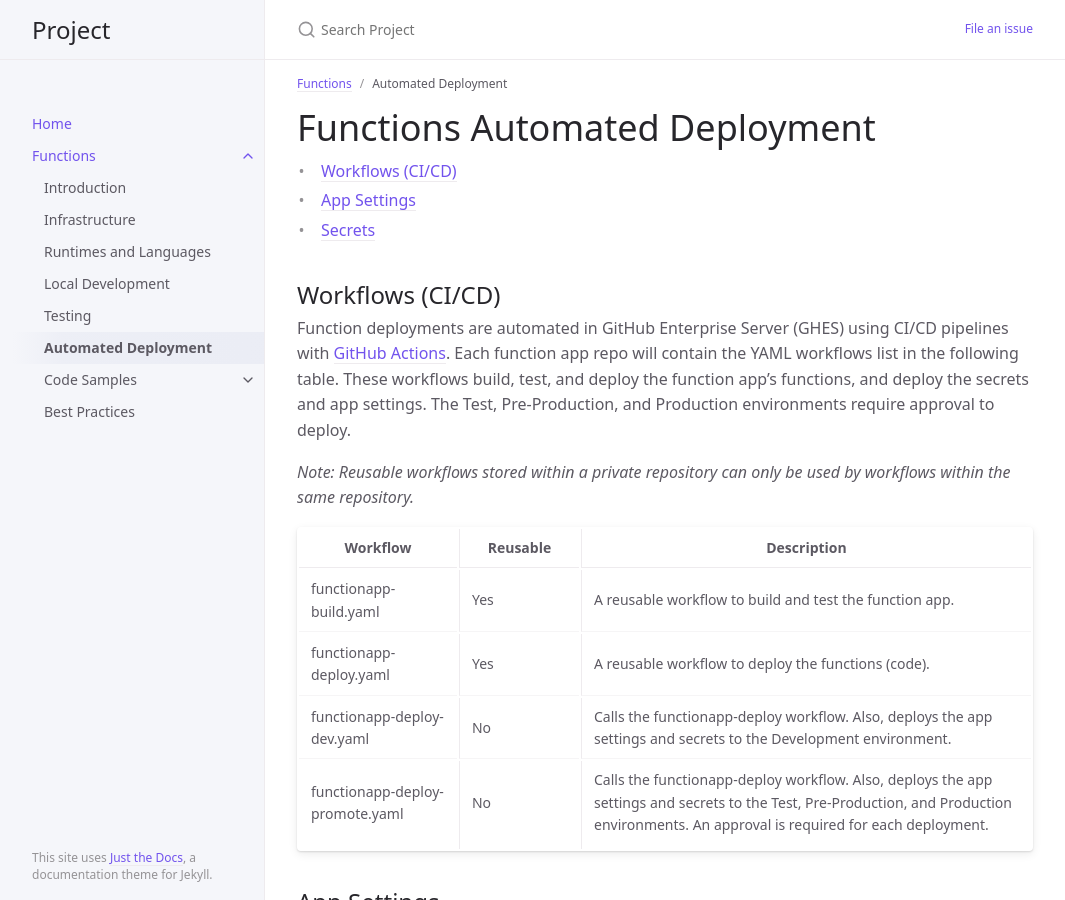
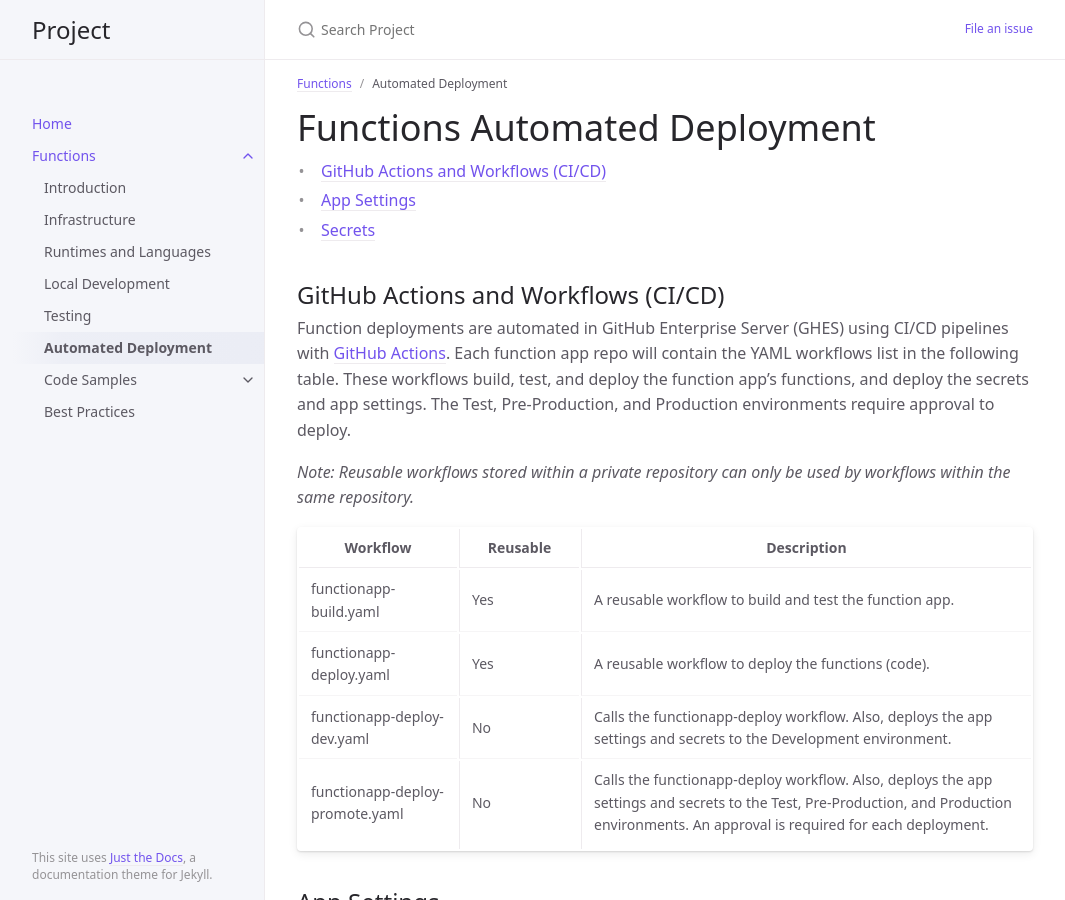
Before and after one commit to bwagner77/docs-test, a Jekyll site: the page built from function/deployment.md, in a window 1280 px wide and 900 px high. Shown: the whole window, without its empty margins (107-1172 px from the left). Built offline with Jekyll 4.4.1, drawn with Linux system fonts in a browser that asks for light colours.

Commit message:
Function documentation updated.

```diff
--- a/function/deployment.md
+++ b/function/deployment.md
@@ -11,7 +11,7 @@ nav_order: 6
 - TOC
 {:toc}
 
-## Workflows (CI/CD)
+## GitHub Actions and Workflows (CI/CD)
 
 Function deployments are automated in GitHub Enterprise Server (GHES) using
 CI/CD pipelines with
```
